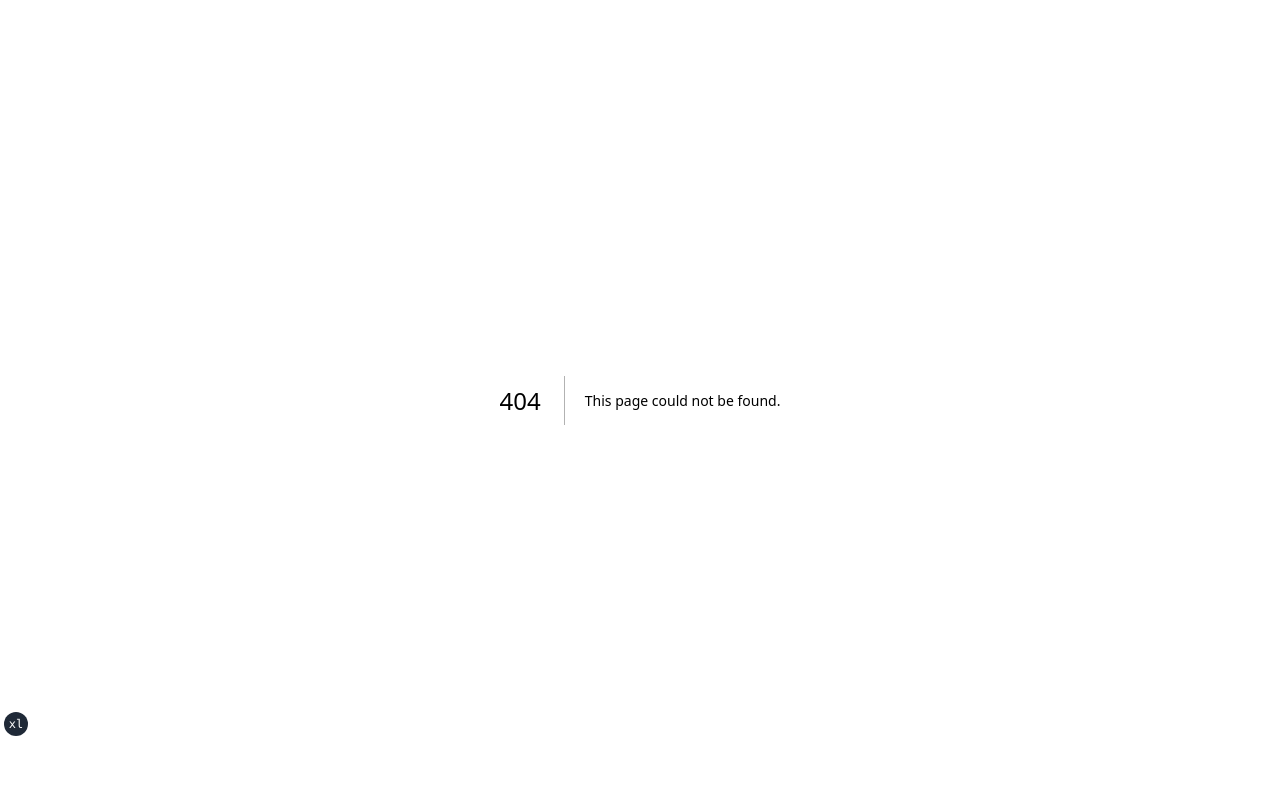
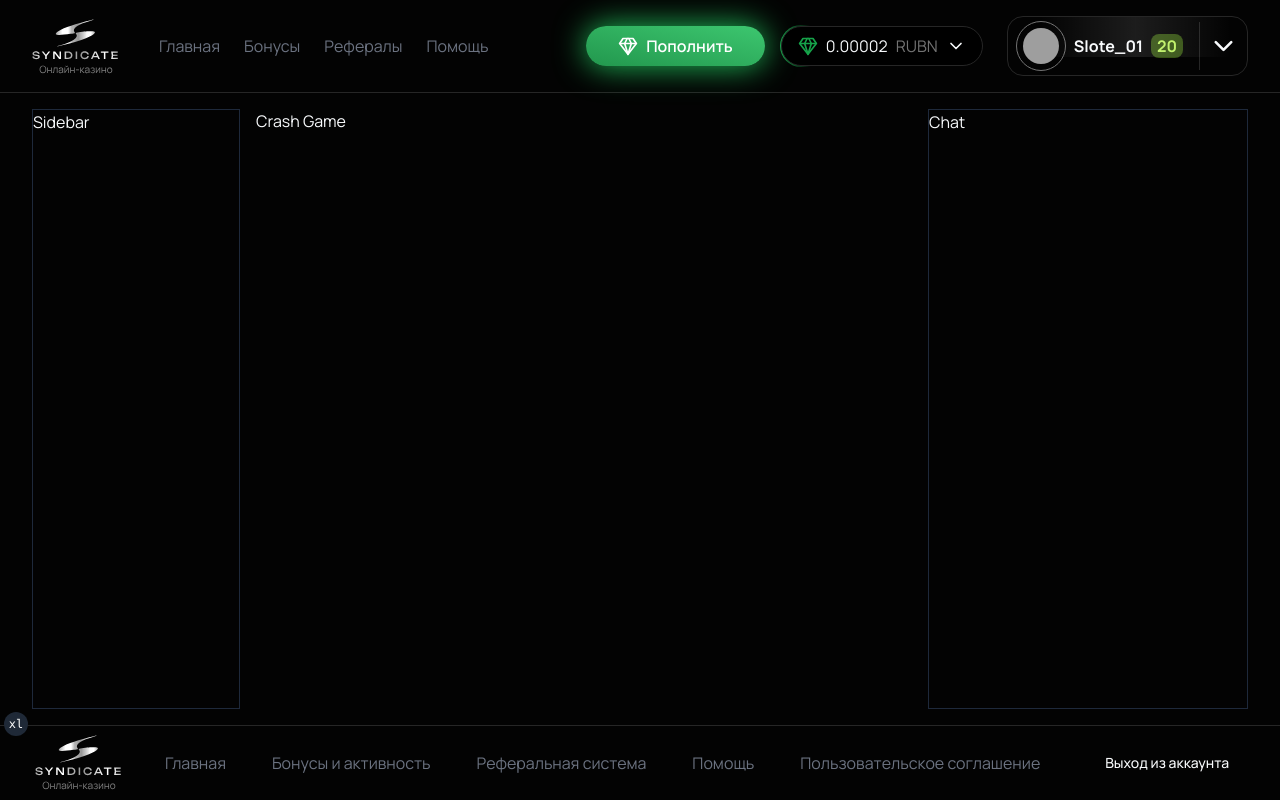
Before and after one commit to Rustam200391/casino, a Next.js app: page /games/crash in a window 1280 px wide. Before the commit this address had no page. Built offline with nearby package versions, Linux system fonts and the light colour scheme; grey boxes are pictures that could not be loaded.

Commit message:
created games pages placeholders

```diff
--- /dev/null
+++ b/src/pages/games/crash.tsx
@@ -0,0 +1,8 @@
+import MainLayout from '@/components/layout/main-layout';
+import React from 'react';
+
+const CrashGame = () => {
+  return <MainLayout>Crash Game</MainLayout>;
+};
+
+export default CrashGame;
--- /dev/null
+++ b/src/pages/games/dices.tsx
@@ -0,0 +1,8 @@
+import MainLayout from '@/components/layout/main-layout';
+import React from 'react';
+
+const CrashGame = () => {
+  return <MainLayout>Dices Game</MainLayout>;
+};
+
+export default CrashGame;
--- /dev/null
+++ b/src/pages/games/jackpot.tsx
@@ -0,0 +1,8 @@
+import MainLayout from '@/components/layout/main-layout';
+import React from 'react';
+
+const CrashGame = () => {
+  return <MainLayout>Jackpot game</MainLayout>;
+};
+
+export default CrashGame;
--- /dev/null
+++ b/src/pages/games/mines.tsx
@@ -0,0 +1,8 @@
+import MainLayout from '@/components/layout/main-layout';
+import React from 'react';
+
+const CrashGame = () => {
+  return <MainLayout>Mines game</MainLayout>;
+};
+
+export default CrashGame;
```
